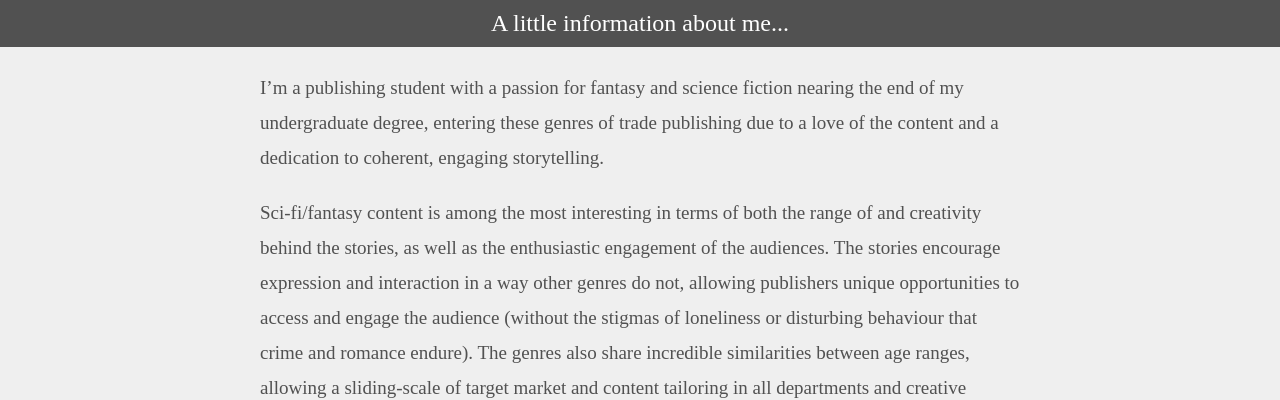
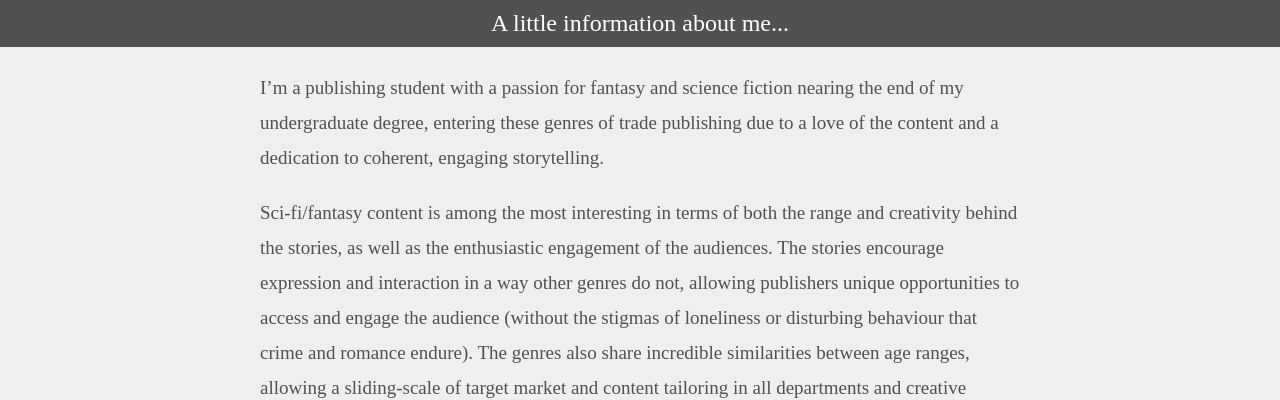
Before and after one commit to DragonLibrary/BookBlog, a Jekyll site: the page aboutme/index.html, which Jekyll copies as it is, in a window 1280 px wide. Shown: the part 562-962 px from the top of the page. Built offline with Jekyll 4.4.1, drawn with Linux system fonts in a browser that asks for light colours; some of the changed text lies outside the part shown.

Commit message:
Update index.html

```diff
--- a/aboutme/index.html
+++ b/aboutme/index.html
@@ -52,7 +52,7 @@
 <div class="pitch">
 
 	<p>I’m a publishing student with a passion for fantasy and science fiction nearing the end of my undergraduate degree, entering these genres of trade publishing due to a love of the content and a dedication to coherent, engaging storytelling.</p>
-	<p>Sci-fi/fantasy content is among the most interesting in terms of both the range of and creativity behind the stories, as well as the enthusiastic engagement of the audiences. The stories encourage expression and interaction in a way other genres do not, allowing publishers unique opportunities to access and engage the audience (without the stigmas of loneliness or disturbing behaviour that crime and romance endure). The genres also share incredible similarities between age ranges, allowing a sliding-scale of target market and content tailoring in all departments and creative avenues. Focusing on these diverse yet identifiable genres provides endless potential for exploration and growth in the content, marketing, and fandom.</p>
+	<p>Sci-fi/fantasy content is among the most interesting in terms of both the range and creativity behind the stories, as well as the enthusiastic engagement of the audiences. The stories encourage expression and interaction in a way other genres do not, allowing publishers unique opportunities to access and engage the audience (without the stigmas of loneliness or disturbing behaviour that crime and romance endure). The genres also share incredible similarities between age ranges, allowing a sliding-scale of target market and content tailoring in all departments and creative avenues. Focusing on these diverse yet identifiable genres provides endless potential for exploration and growth in the content, marketing, and fandom.</p>
 
 	</div>
 
```
